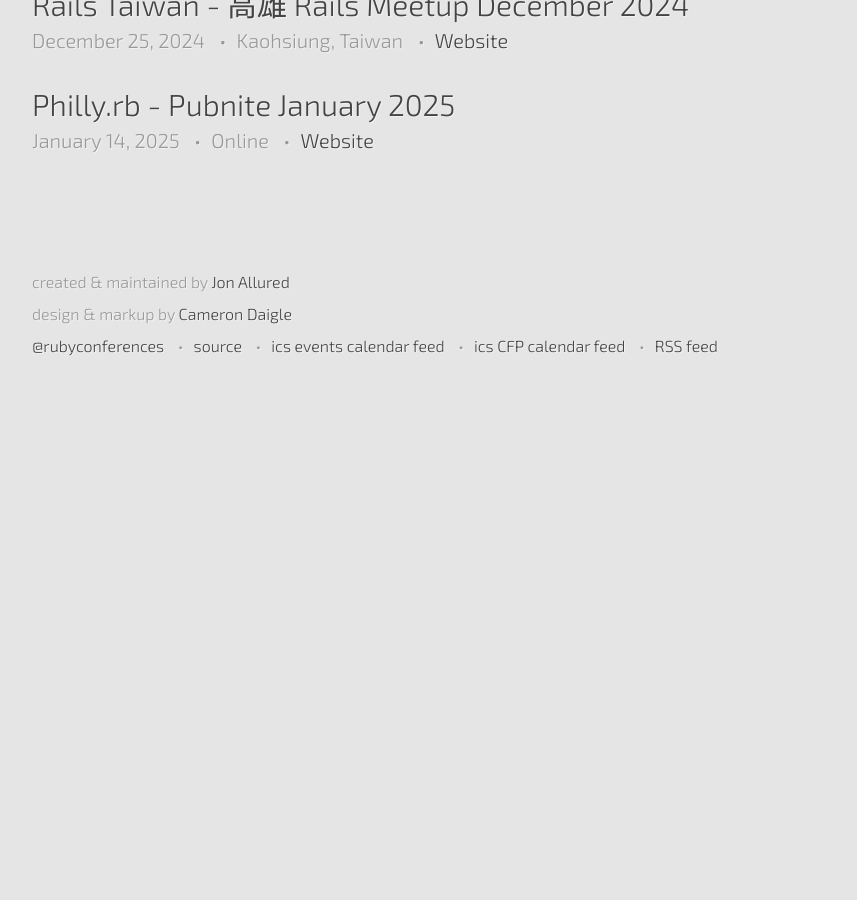
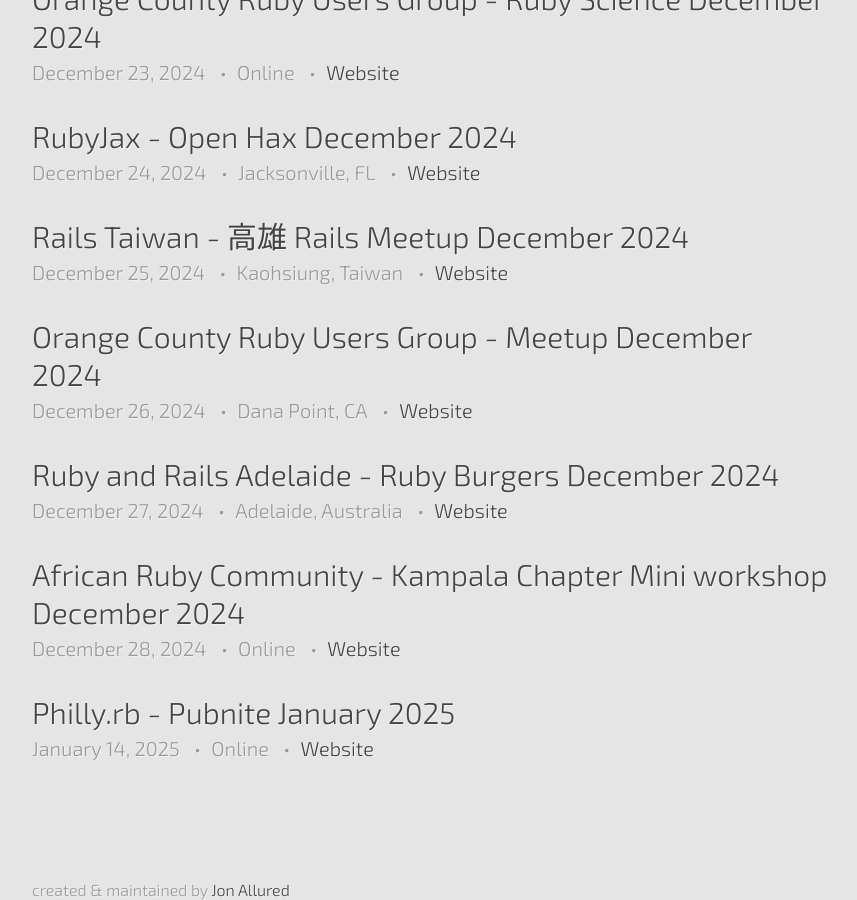
Before and after one commit to ruby-conferences/ruby-conferences.github.io, a Jekyll site: the page built from meetups/index.html, in a window 1280 px wide and 900 px high, scrolled down 20350 px. Shown: the whole window, without its empty margins (208-1065 px from the left). Built offline with Jekyll 4.4.1, drawn with Linux system fonts in a browser that asks for light colours; before the commit the page ends 20792 px from its top, so only the background shows below that; some of the changed text lies outside the part shown.

Commit message:
Meetup Updates from African Ruby, Austin.rb, BelfastRuby, Bluegrass Ruby and more (#741)
* Meetup Updates from African Ruby Community, Austin.rb, BelfastRuby, Bluegrass Ruby Users Group, Christchurch Ruby Group and more

* Remove duplicate meetups

---------

Co-authored-by: Marco Roth <marco.roth@intergga.ch>

```diff
--- a/_data/meetups.yml
+++ b/_data/meetups.yml
@@ -1352,12 +1352,12 @@
   end_time: 11:00:00 PDT
   url: https://www.meetup.com/ocruby/events/302809972
 
-- name: Bluegrass Ruby Users Group - September 2024
+- name: Bluegrass Ruby Users Group - September
   location: Lexington, KY
   date: 2024-09-03
   start_time: 18:00:00 EDT
   end_time: 20:00:00 EDT
-  url: https://bluegrassruby.club/
+  url: https://www.meetup.com/the-bluegrass-developers-guild/events/303108245
 
 - name: Charlotte Ruby - Ruby Hack Night September 2024
   location: Online
@@ -1533,6 +1533,13 @@
   start_time: 19:00:00 CST
   end_time: 19:00:00 CST
   url: https://www.meetup.com/rails-taiwan/events/302977852
+
+- name: Ruby Montevideo - Meetup - Setiembre 2024
+  location: Montevideo, Uruguay
+  date: 2024-09-11
+  start_time: 19:00:00 -03
+  end_time: 22:00:00 -03
+  url: https://www.meetup.com/ruby-montevideo/events/303136598
 
 - name: 'African Ruby Community - Ruby Thursdays: To be determined (Zoom) September
     2024'
@@ -1604,7 +1611,7 @@
   date: 2024-09-17
   start_time: 18:30:00 EDT
   end_time: 20:00:00 EDT
-  url: https://www.meetup.com/rubyjax/events/llklbtygcmbwb
+  url: https://www.meetup.com/rubyjax/events/303104994
 
 - name: Toulouse.rb - Conf & Apéro - Septembre
   location: Toulouse, France
@@ -1625,21 +1632,21 @@
   date: 2024-09-18
   start_time: 19:00:00 CST
   end_time: 19:00:00 CST
-  url: https://www.meetup.com/rails-taiwan/events/qxfvjkygcmbxb
+  url: https://www.meetup.com/rails-taiwan/events/303114134
 
 - name: West Midlands Ruby User Group - Monthly Meetup September 2024
   location: Online
   date: 2024-09-18
   start_time: 19:00:00 BST
   end_time: 21:00:00 BST
-  url: https://www.meetup.com/west-midlands-ruby-user-group-wmrug/events/rvvzzrygcmbxb
+  url: https://www.meetup.com/west-midlands-ruby-user-group-wmrug/events/303122363
 
 - name: 'Christchurch Ruby Group - Monthly Meetup: TBD September 2024'
   location: Christchurch, New Zealand
   date: 2024-09-19
   start_time: 19:30:00 NZST
   end_time: 22:30:00 NZST
-  url: https://www.meetup.com/christchurch-ruby-group/events/jtzjwsygcmbzb
+  url: https://www.meetup.com/christchurch-ruby-group/events/303133371
 
 - name: Portland Ruby Brigade - Cocktails + Code September 2024
   location: Portland, OR
@@ -1684,6 +1691,13 @@
   end_time: 20:30:00 +07
   url: https://www.meetup.com/bangkok-rb/events/303075559
 
+- name: 'BelfastRuby - Ruby On Rails: TBD'
+  location: Belfast, United Kingdom of Great Britain and Northern Ireland
+  date: 2024-09-24
+  start_time: 19:00:00 BST
+  end_time: 21:00:00 BST
+  url: https://www.meetup.com/belfastruby/events/303119630
+
 - name: RubyJax - Open Hax September 2024
   location: Jacksonville, FL
   date: 2024-09-24
@@ -2014,7 +2028,7 @@
   end_time: 19:00:00 CST
   url: https://www.meetup.com/rails-taiwan/events/qxfvjkygcnbfc
 
-- name: Austin.rb - Ruby Social - Evening October 2024
+- name: Austin.rb - Ruby Social - Evening
   location: Austin, TX
   date: 2024-10-24
   start_time: 18:30:00 CDT
@@ -2583,6 +2597,27 @@
   end_time: 19:00:00 CST
   url: https://www.meetup.com/rails-taiwan/events/qxfvjkygcqbhc
 
+- name: Orange County Ruby Users Group - Meetup December 2024
+  location: Dana Point, CA
+  date: 2024-12-26
+  start_time: 19:00:00 PDT
+  end_time: 21:00:00 PDT
+  url: https://www.meetup.com/ocruby/events/pbgwwqygcqbjc
+
+- name: Ruby and Rails Adelaide - Ruby Burgers December 2024
+  location: Adelaide, Australia
+  date: 2024-12-27
+  start_time: 18:00:00 ACST
+  end_time: 20:00:00 ACST
+  url: https://www.meetup.com/adelaiderb/events/dzcvqsygcqbkc
+
+- name: African Ruby Community - Kampala Chapter Mini workshop December 2024
+  location: Online
+  date: 2024-12-28
+  start_time: 11:00:00 EAT
+  end_time: 13:00:00 EAT
+  url: https://www.meetup.com/african_ruby_community/events/hqdljtygcqblc
+
 - name: Philly.rb - Pubnite January 2025
   location: Online
   date: 2025-01-14
```
